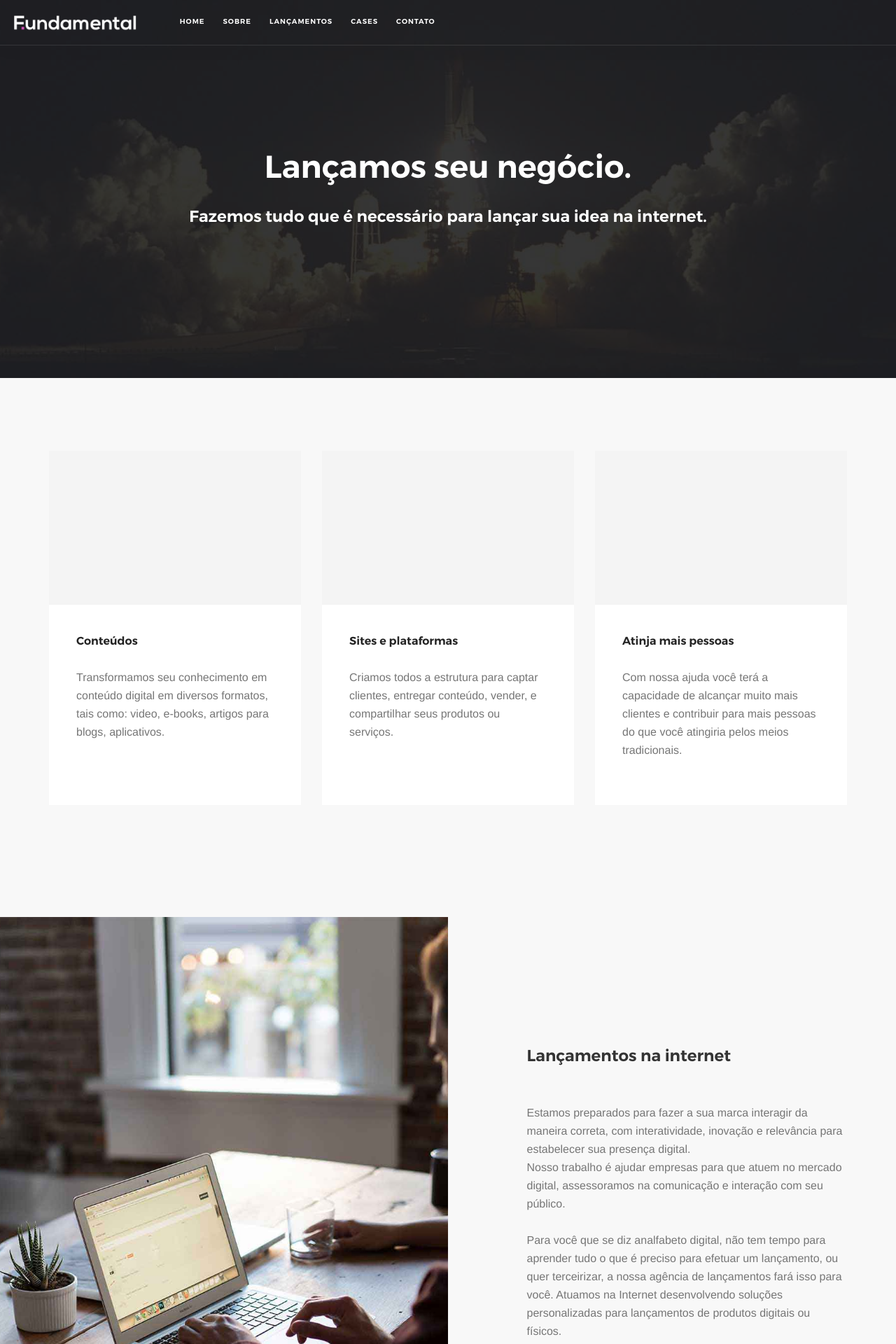
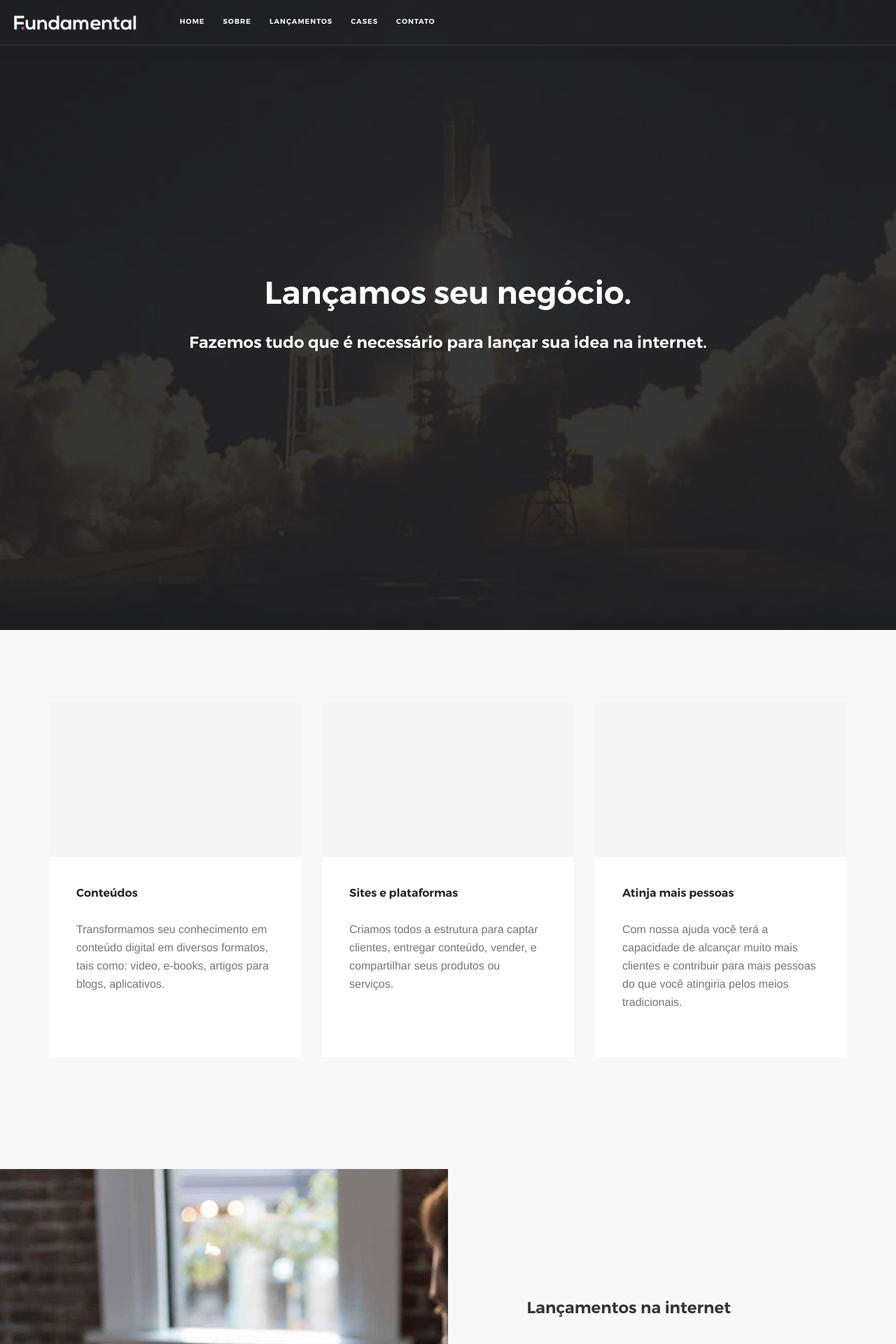
Before and after one commit to WeThinkIdeas/fundamental.github.io, a Jekyll site: the page built from launch.html, in a window 1280 px wide. Shown: the top 1920 px of the page at 70% size. Built offline with Jekyll 4.4.1, drawn with Linux system fonts in a browser that asks for light colours; some web fonts are replaced; a script that is not in the unit is left out.

```diff
--- a/launch.html
+++ b/launch.html
@@ -5,7 +5,7 @@
 
 ---
 <section class="cover cover-11">
-				<div class="height-60 imagebg" data-overlay="8">
+				<div class="height-100 imagebg" data-overlay="8">
 					<div class="background-image-holder">
 						<img alt="image" src="{{ "/img/post-bg-04.jpg" | prepend: site.baseurl }}">
 					</div>
```
